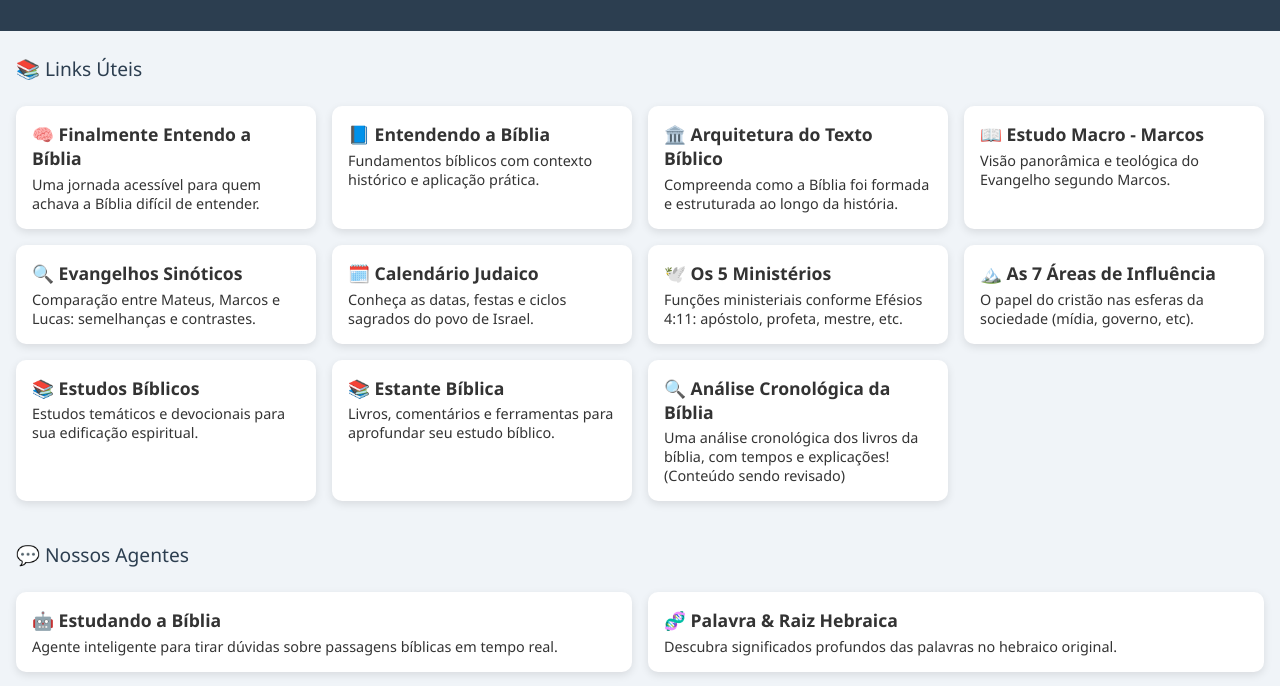
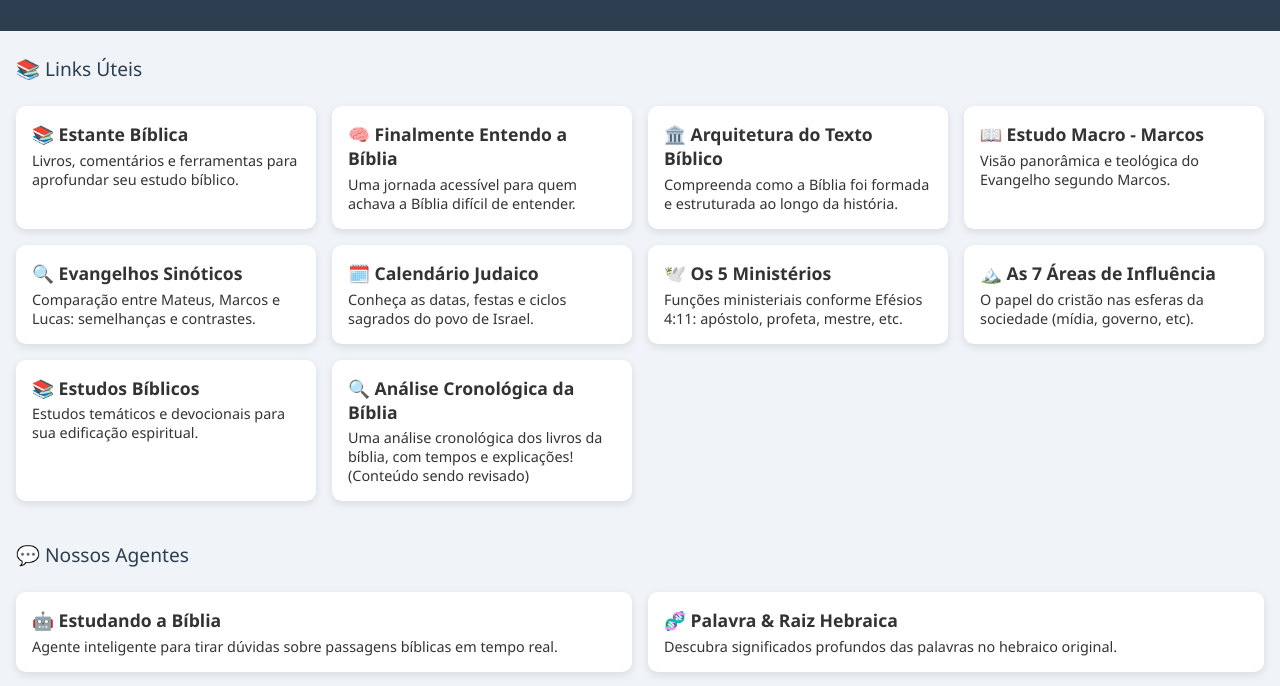
Before and after one commit to aasouzaconsult/biblia, a plain HTML site: page index.html in a window 1280 px wide. Shown: the part 114-800 px from the top of the page. Drawn offline with Linux system fonts and the light colour scheme.

Commit message:
Add files via upload

```diff
--- a/index.html
+++ b/index.html
@@ -122,13 +122,13 @@
 
   <div class="section-title">📚 Links Úteis</div>
   <div class="container">
+    <a href=estante_biblica.html target="_blank" class="card">
+      <h3>📚 Estante Bíblica</h3>
+      <p>Livros, comentários e ferramentas para aprofundar seu estudo bíblico.</p>
+    </a>
     <a href="https://blogdozouza.wordpress.com/wp-content/uploads/2025/07/finalmente-entendo-a-biblia-e-book.pdf" target="_blank" class="card">
       <h3>🧠 Finalmente Entendo a Bíblia</h3>
       <p>Uma jornada acessível para quem achava a Bíblia difícil de entender.</p>
-    </a>
-    <a href="https://medium.com/estudo-da-biblia/entendendo-a-b%C3%ADblia-18dc41d7e16d" target="_blank" class="card">
-      <h3>📘 Entendendo a Bíblia</h3>
-      <p>Fundamentos bíblicos com contexto histórico e aplicação prática.</p>
     </a>
     <a href="https://blogdozouza.wordpress.com/wp-content/uploads/2025/07/arquitetura-do-texto-biblico.png" target="_blank" class="card">
       <h3>🏛️ Arquitetura do Texto Bíblico</h3>
@@ -157,10 +157,6 @@
     <a href="https://medium.com/estudo-da-biblia" target="_blank" class="card">
       <h3>📚 Estudos Bíblicos</h3>
       <p>Estudos temáticos e devocionais para sua edificação espiritual.</p>
-    </a>
-    <a href=estante_biblica.html target="_blank" class="card">
-      <h3>📚 Estante Bíblica</h3>
-      <p>Livros, comentários e ferramentas para aprofundar seu estudo bíblico.</p>
     </a>
     <a href="https://hdwtemjm.manus.space/" target="_blank" class="card">
       <h3>🔍 Análise Cronológica da Bíblia</h3>
```
